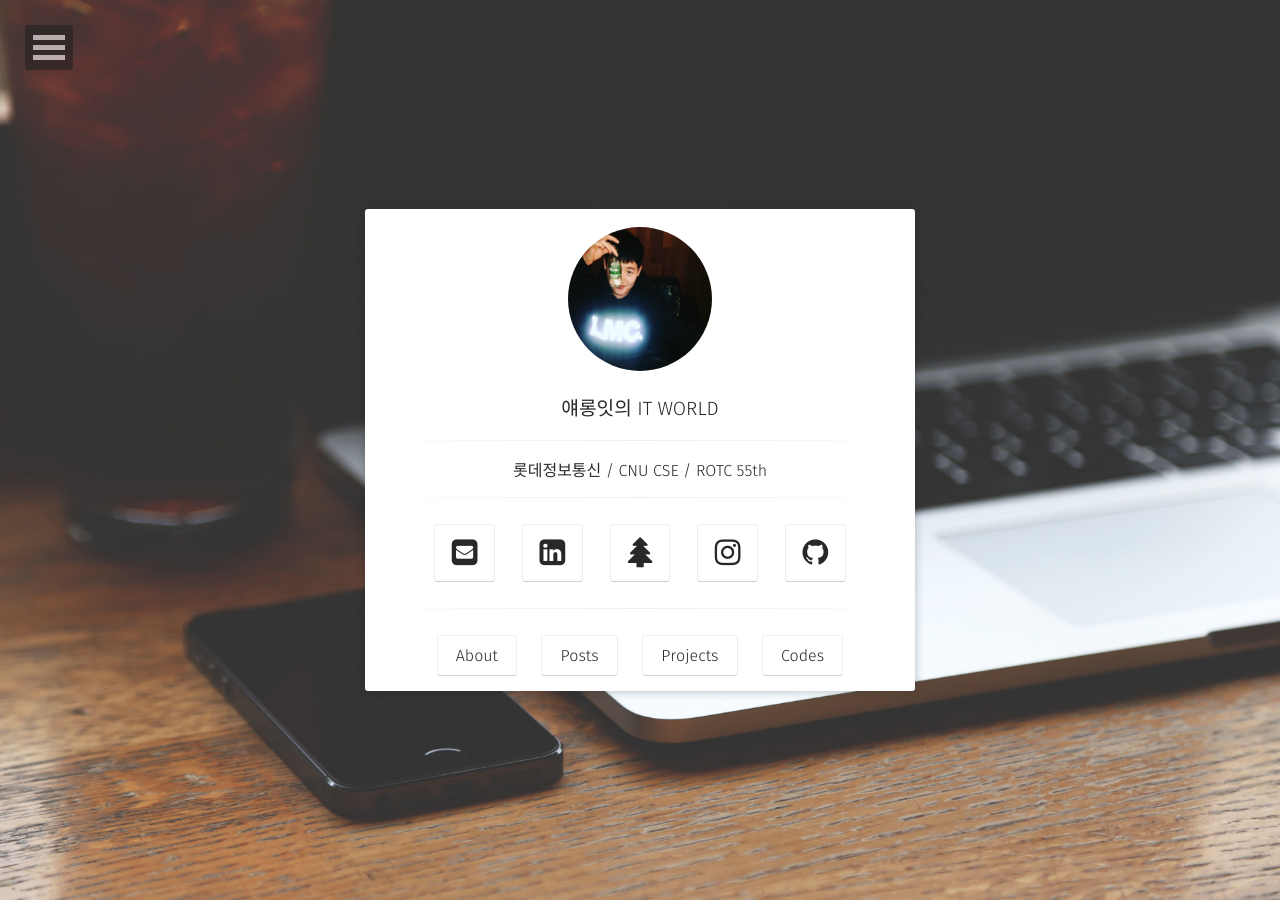
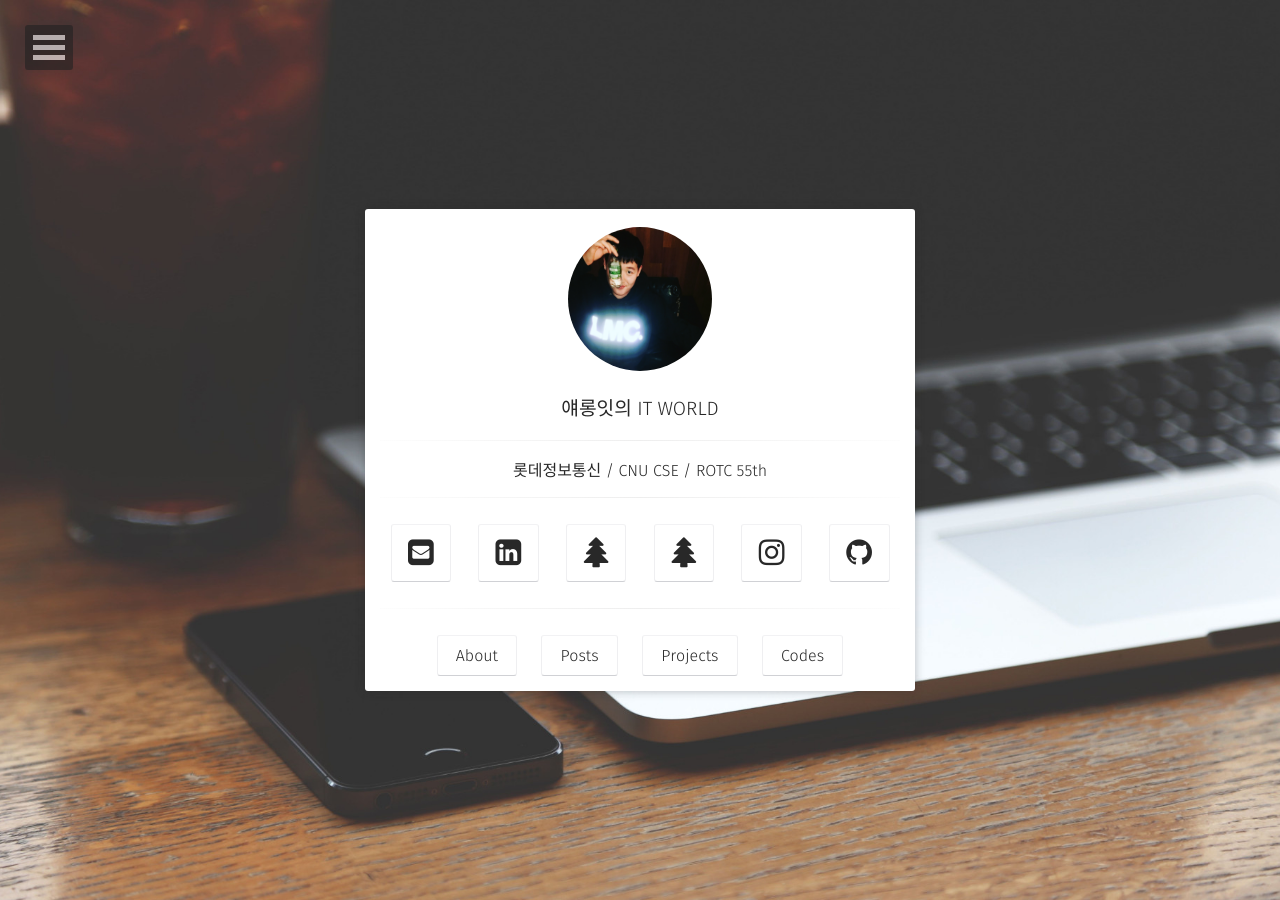
Before and after one commit to yechanlee/yechanlee.github.io-saved-, a Jekyll site: the page built from index.html, in a window 1280 px wide. Built offline with Jekyll 4.4.1, drawn with Linux system fonts in a browser that asks for light colours; some web fonts are replaced.

Commit message:
naver blog added

```diff
--- a/_config.yml
+++ b/_config.yml
@@ -44,6 +44,7 @@ github-url:         yechanlee
 #stackoverflow:     123456/username   from a "http://stackoverflow.com/users/123456/username" link
 linkedin:          yechan-lee-273ba5b8
 tistory:			yellongs
+naver:				firecare
 #xing:              username
 instagram:          yellongs
 #lastfm:            username
--- a/_includes/nav.html
+++ b/_includes/nav.html
@@ -35,6 +35,11 @@
                     {% if site.tistory %}
                     <li>
                         <a href="http://{{ site.tistory }}.tistory.com/" target="_blank" rel="noopener noreferrer"><i class="fa fa-fw fa-linkedin-square"></i> Tistory</a>
+                    </li>{% endif %}
+
+                    {% if site.naver %}
+                    <li>
+                        <a href="http://blog.naver.com/{{ site.naver }}" target="_blank" rel="noopener noreferrer"><i class="fa fa-fw fa-linkedin-square"></i> Tistory</a>
                     </li>{% endif %}
                     {% if site.xing %}
                     <li>
--- a/_includes/social-links.html
+++ b/_includes/social-links.html
@@ -6,6 +6,7 @@
                         {% if site.google.plus %}<a class="social-btn" href="http://plus.google.com/+{{ site.google.plus }}" target="_blank" rel="noopener noreferrer"><i class="fa fa-fw fa-google-plus-square"></i></a>{% endif %}
                         {% if site.linkedin %}<a class="social-btn" href="http://linkedin.com/in/{{ site.linkedin }}" target="_blank" rel="noopener noreferrer"><i class="fa fa-fw fa-linkedin-square"></i></a>{% endif %}
                         {% if site.tistory %}<a class="social-btn" href="http://{{ site.tistory }}.tistory.com/" target="_blank" rel="noopener noreferrer"><i class="fa fa-fw fa-tree"></i></a>{% endif %}
+                        {% if site.naver %}<a class="social-btn" href="http://blog.naver.com/{{ site.naver }}" target="_blank" rel="noopener noreferrer"><i class="fa fa-fw fa-tree"></i></a>{% endif %}
                         {% if site.xing %}<a class="social-btn" href="http://www.xing.com/profile/{{ site.xing }}" target="_blank" rel="noopener noreferrer"><i class="fa fa-fw fa-xing-square"></i></a>{% endif %}
                         {% if site.instagram %}<a class="social-btn" href="http://instagram.com/{{ site.instagram }}" target="_blank" rel="noopener noreferrer"><i class="fa fa-fw fa-instagram"></i></a>{% endif %}
                         {% if site.tumblr %}<a class="social-btn" href="http://{{ site.tumblr }}.tumblr.com" target="_blank" rel="noopener noreferrer"><i class="fa fa-fw fa-tumblr-square"></i></a>{% endif %}
```
